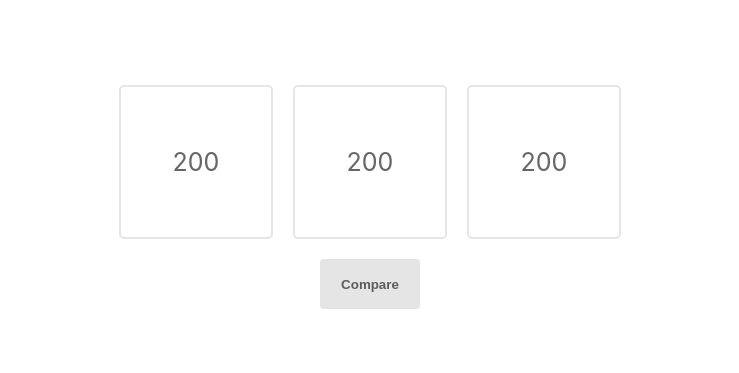
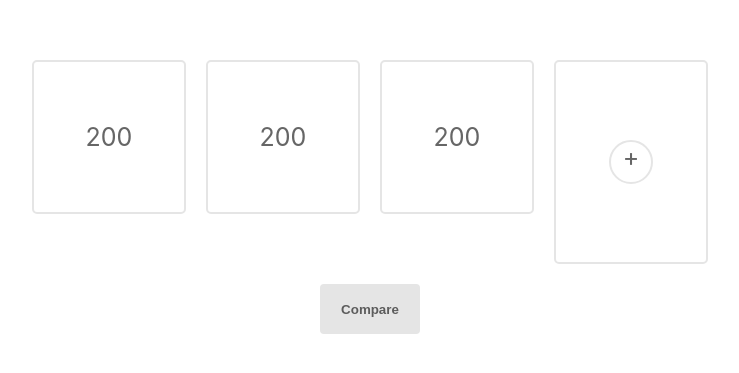
Before and after one commit to Web-Dev-Problems/pb-mini-project, a React (Create React App) app: page / in a window 1280 px wide. Shown: the part 203-576 px from the top of the page, without its empty margins (270-1009 px from the left). Built offline with nearby package versions, Linux system fonts and the light colour scheme.

Commit message:
Update App.js
Define structure and pass props through components

Co-Authored-By: Joshtray <23462200+Joshtray@users.noreply.github.com>

```diff
--- a/src/App.js
+++ b/src/App.js
@@ -22,13 +22,20 @@ function App() {
     <div className="App">
       <section className='boxes'>
         {Object.keys(boxList).map((i) => {
-          return (<Box key={i} index={i} data={boxList[i]} selected = {selected} setSelected = {setSelected} />)
+          return (<Box key={i} index={i} data={boxList[i]} selected = {selected} setSelected = {setSelected} setBoxList={setBoxList} />)
         })}
+        { showAdd &&
+        <section className='box-container box-add'>
+            <span className='box' style={{height: "200px"}}>
+              <p onClick={(event) => {Object.keys(boxList).length < 8 && setBoxList((prevBoxList) => {Object.keys(prevBoxList).length === 7 && setShowAdd(false); return {...prevBoxList, [Object.keys(prevBoxList).length + 1] : "200"}})}}>+</p>
+            </span>
+        </section>
+        }
       </section>
       <section className='compare-section'><button className={`compare ${compareEnabled? "visible": ""}`} onClick={() => {
         compareEnabled && setComparing(true)
         }}>Compare</button></section>
-      {comparing && <Compare selected={selected} setComparing={setComparing} />}
+      {comparing && <Compare selected={selected} setSelected={setSelected} setComparing={setComparing} />}
     </div>
   );
 }
```
